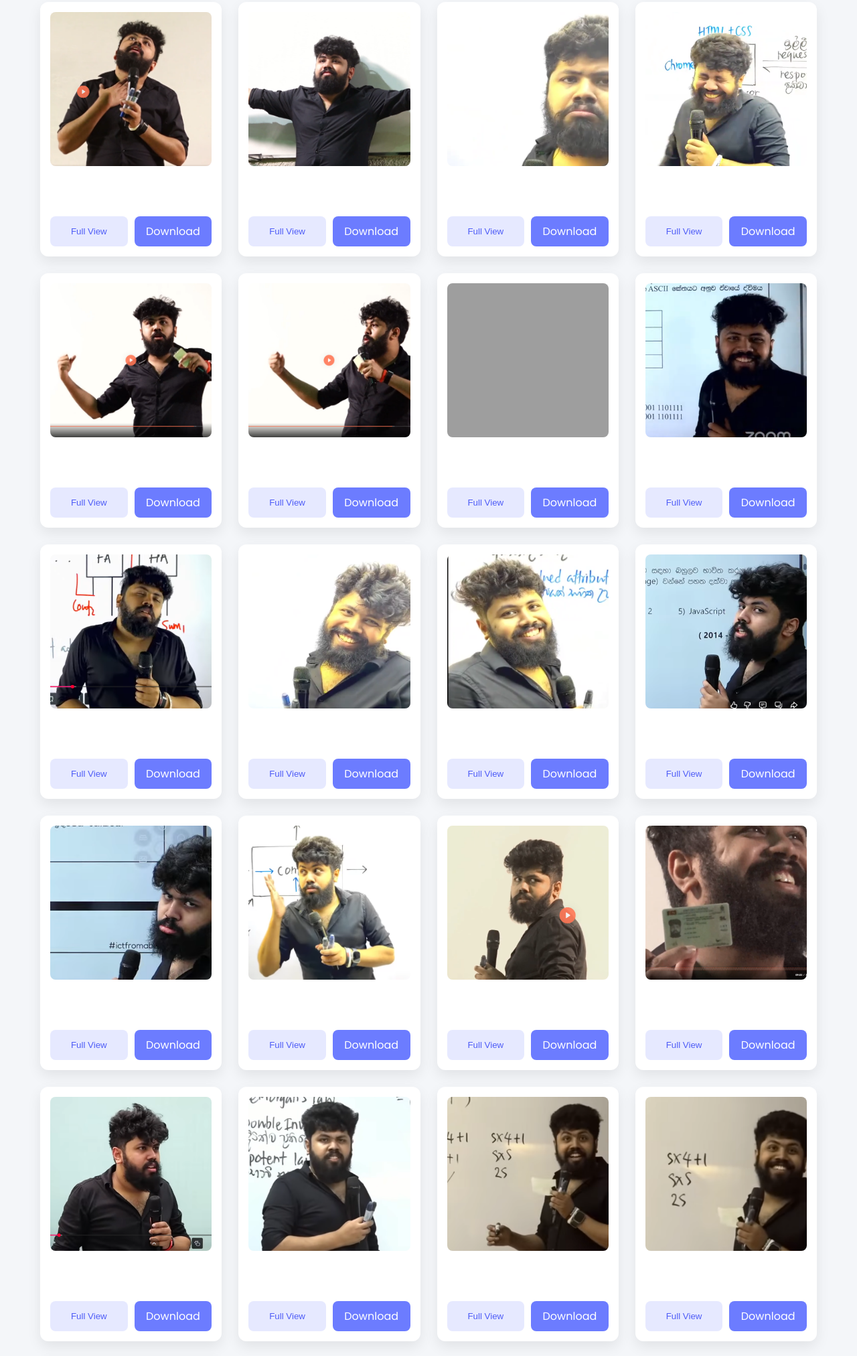
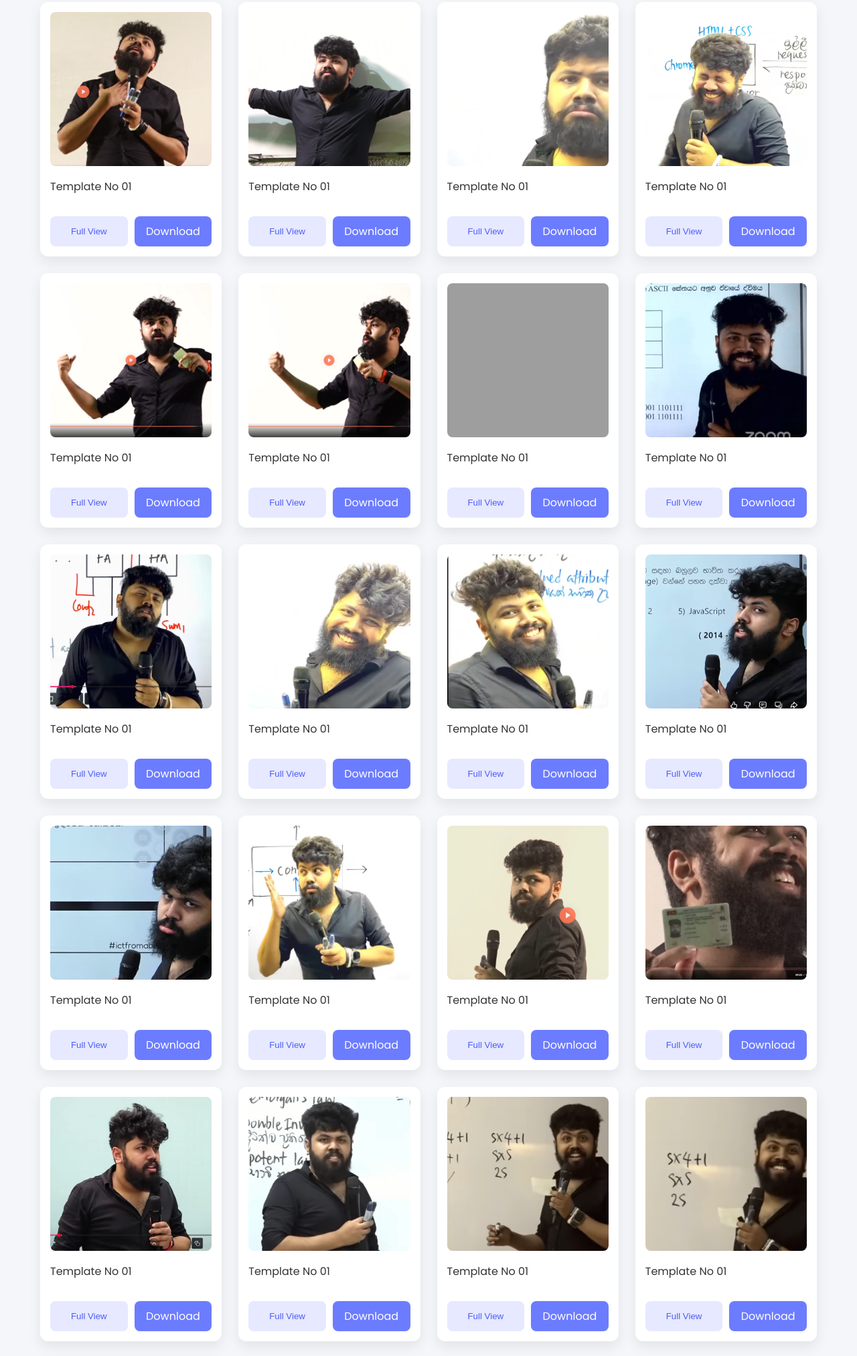
Before and after one commit to nadeejabandara/templatesfromabc, a plain HTML site: page index.html in a window 1280 px wide. Shown: the part 517-2542 px from the top of the page at 67% size. Drawn offline with Linux system fonts and the light colour scheme; grey boxes are pictures that could not be loaded.

Commit message:
Update index.html

```diff
--- a/index.html
+++ b/index.html
@@ -31,6 +31,7 @@
   <!-- CARD 2 -->
   <div class="card">
     <img src="Screenshot 2025-06-28 063648.png" onclick="openModal(this.src)">
+    <div class="template-number">Template No 01</div>
     <div class="btn-group">
       <button class="view-btn" onclick="openModal('Screenshot 2025-06-28 063648.png')">Full View</button>
       <a href="Screenshot 2025-06-28 063648.png" download class="download-btn">Download</a>
@@ -40,6 +41,7 @@
   <!-- CARD 3 -->
   <div class="card">
     <img src="Screenshot 2025-08-31 000405.png" onclick="openModal(this.src)">
+    <div class="template-number">Template No 01</div>
     <div class="btn-group">
       <button class="view-btn" onclick="openModal('Screenshot 2025-08-31 000405.png')">Full View</button>
       <a href="Screenshot 2025-08-31 000405.png" download class="download-btn">Download</a>
@@ -49,6 +51,7 @@
   <!-- CARD 4 -->
   <div class="card">
     <img src="Screenshot 2025-09-14 215833.png" onclick="openModal(this.src)">
+    <div class="template-number">Template No 01</div>
     <div class="btn-group">
       <button class="view-btn" onclick="openModal('Screenshot 2025-09-14 215833.png')">Full View</button>
       <a href="Screenshot 2025-09-14 215833.png" download class="download-btn">Download</a>
@@ -58,6 +61,7 @@
   <!-- CARD 5 -->
   <div class="card">
     <img src="Screenshot 2025-09-14 215842.png" onclick="openModal(this.src)">
+    <div class="template-number">Template No 01</div>
     <div class="btn-group">
       <button class="view-btn" onclick="openModal('Screenshot 2025-09-14 215842.png')">Full View</button>
       <a href="Screenshot 2025-09-14 215842.png" download class="download-btn">Download</a>
@@ -67,6 +71,7 @@
   <!-- CARD 6 -->
   <div class="card">
     <img src="Screenshot 2025-09-16 052926.png" onclick="openModal(this.src)">
+    <div class="template-number">Template No 01</div>
     <div class="btn-group">
       <button class="view-btn" onclick="openModal('Screenshot 2025-09-16 052926.png')">Full View</button>
       <a href="Screenshot 2025-09-16 052926.png" download class="download-btn">Download</a>
@@ -76,6 +81,7 @@
   <!-- CARD 7 -->
   <div class="card">
     <img src="Screenshot 2025-09-18 123640.png" onclick="openModal(this.src)">
+    <div class="template-number">Template No 01</div>
     <div class="btn-group">
       <button class="view-btn" onclick="openModal('Screenshot 2025-09-18 123640.png')">Full View</button>
       <a href="Screenshot 2025-09-18 123640.png" download class="download-btn">Download</a>
@@ -85,6 +91,7 @@
   <!-- CARD 8 -->
   <div class="card">
     <img src="Screenshot 2025-09-19 063130.png" onclick="openModal(this.src)">
+    <div class="template-number">Template No 01</div>
     <div class="btn-group">
       <button class="view-btn" onclick="openModal('Screenshot 2025-09-19 063130.png')">Full View</button>
       <a href="Screenshot 2025-09-19 063130.png" download class="download-btn">Download</a>
@@ -94,6 +101,7 @@
   <!-- CARD 9 -->
   <div class="card">
     <img src="Screenshot 2025-09-21 160807.png" onclick="openModal(this.src)">
+    <div class="template-number">Template No 01</div>
     <div class="btn-group">
       <button class="view-btn" onclick="openModal('Screenshot 2025-09-21 160807.png')">Full View</button>
       <a href="Screenshot 2025-09-21 160807.png" download class="download-btn">Download</a>
@@ -103,6 +111,7 @@
   <!-- CARD 10 -->
   <div class="card">
     <img src="Screenshot 2025-09-21 160854.png" onclick="openModal(this.src)">
+    <div class="template-number">Template No 01</div>
     <div class="btn-group">
       <button class="view-btn" onclick="openModal('Screenshot 2025-09-21 160854.png')">Full View</button>
       <a href="Screenshot 2025-09-21 160854.png" download class="download-btn">Download</a>
@@ -112,6 +121,7 @@
   <!-- CARD 11 -->
   <div class="card">
     <img src="Screenshot 2025-10-02 014557.png" onclick="openModal(this.src)">
+    <div class="template-number">Template No 01</div>
     <div class="btn-group">
       <button class="view-btn" onclick="openModal('Screenshot 2025-10-02 014557.png')">Full View</button>
       <a href="Screenshot 2025-10-02 014557.png" download class="download-btn">Download</a>
@@ -121,6 +131,7 @@
   <!-- CARD 12 -->
   <div class="card">
     <img src="Screenshot 2025-10-06 034532.png" onclick="openModal(this.src)">
+    <div class="template-number">Template No 01</div>
     <div class="btn-group">
       <button class="view-btn" onclick="openModal('Screenshot 2025-10-06 034532.png')">Full View</button>
       <a href="Screenshot 2025-10-06 034532.png" download class="download-btn">Download</a>
@@ -130,6 +141,7 @@
   <!-- CARD 13 -->
   <div class="card">
     <img src="Screenshot 2025-10-07 044134.png" onclick="openModal(this.src)">
+    <div class="template-number">Template No 01</div>
     <div class="btn-group">
       <button class="view-btn" onclick="openModal('Screenshot 2025-10-07 044134.png')">Full View</button>
       <a href="Screenshot 2025-10-07 044134.png" download class="download-btn">Download</a>
@@ -139,6 +151,7 @@
   <!-- CARD 14 -->
   <div class="card">
     <img src="Screenshot 2025-10-28 131058.png" onclick="openModal(this.src)">
+    <div class="template-number">Template No 01</div>
     <div class="btn-group">
       <button class="view-btn" onclick="openModal('Screenshot 2025-10-28 131058.png')">Full View</button>
       <a href="Screenshot 2025-10-28 131058.png" download class="download-btn">Download</a>
@@ -148,6 +161,7 @@
   <!-- CARD 15 -->
   <div class="card">
     <img src="Screenshot 2025-10-29 142242.png" onclick="openModal(this.src)">
+    <div class="template-number">Template No 01</div>
     <div class="btn-group">
       <button class="view-btn" onclick="openModal('Screenshot 2025-10-29 142242.png')">Full View</button>
       <a href="Screenshot 2025-10-29 142242.png" download class="download-btn">Download</a>
@@ -157,6 +171,7 @@
   <!-- CARD 16 -->
   <div class="card">
     <img src="Screenshot 2025-11-03 175054.png" onclick="openModal(this.src)">
+    <div class="template-number">Template No 01</div>
     <div class="btn-group">
       <button class="view-btn" onclick="openModal('Screenshot 2025-11-03 175054.png')">Full View</button>
       <a href="Screenshot 2025-11-03 175054.png" download class="download-btn">Download</a>
@@ -166,6 +181,7 @@
   <!-- CARD 17 -->
   <div class="card">
     <img src="Screenshot 2025-11-03 202905.png" onclick="openModal(this.src)">
+    <div class="template-number">Template No 01</div>
     <div class="btn-group">
       <button class="view-btn" onclick="openModal('Screenshot 2025-11-03 202905.png')">Full View</button>
       <a href="Screenshot 2025-11-03 202905.png" download class="download-btn">Download</a>
@@ -175,6 +191,7 @@
   <!-- CARD 18 -->
   <div class="card">
     <img src="Screenshot 2025-11-04 195827.png" onclick="openModal(this.src)">
+    <div class="template-number">Template No 01</div>
     <div class="btn-group">
       <button class="view-btn" onclick="openModal('Screenshot 2025-11-04 195827.png')">Full View</button>
       <a href="Screenshot 2025-11-04 195827.png" download class="download-btn">Download</a>
@@ -184,6 +201,7 @@
   <!-- CARD 19 -->
   <div class="card">
     <img src="Screenshot 2025-11-10 001758.png" onclick="openModal(this.src)">
+    <div class="template-number">Template No 01</div>
     <div class="btn-group">
       <button class="view-btn" onclick="openModal('Screenshot 2025-11-10 001758.png')">Full View</button>
       <a href="Screenshot 2025-11-10 001758.png" download class="download-btn">Download</a>
@@ -193,6 +211,7 @@
   <!-- CARD 20 -->
   <div class="card">
     <img src="Screenshot 2025-11-12 022933.png" onclick="openModal(this.src)">
+    <div class="template-number">Template No 01</div>
     <div class="btn-group">
       <button class="view-btn" onclick="openModal('Screenshot 2025-11-12 022933.png')">Full View</button>
       <a href="Screenshot 2025-11-12 022933.png" download class="download-btn">Download</a>
@@ -202,6 +221,7 @@
   <!-- CARD 21 -->
   <div class="card">
     <img src="Screenshot 2025-11-22 044724.png" onclick="openModal(this.src)">
+    <div class="template-number">Template No 01</div>
     <div class="btn-group">
       <button class="view-btn" onclick="openModal('Screenshot 2025-11-22 044724.png')">Full View</button>
       <a href="Screenshot 2025-11-22 044724.png" download class="download-btn">Download</a>
@@ -211,6 +231,7 @@
   <!-- CARD 22 -->
   <div class="card">
     <img src="Screenshot 2025-12-13 092155.png" onclick="openModal(this.src)">
+    <div class="template-number">Template No 01</div>
     <div class="btn-group">
       <button class="view-btn" onclick="openModal('Screenshot 2025-12-13 092155.png')">Full View</button>
       <a href="Screenshot 2025-12-13 092155.png" download class="download-btn">Download</a>
@@ -220,6 +241,7 @@
   <!-- CARD 23 -->
   <div class="card">
     <img src="Screenshot 2025-12-13 104515.png" onclick="openModal(this.src)">
+    <div class="template-number">Template No 01</div>
     <div class="btn-group">
       <button class="view-btn" onclick="openModal('Screenshot 2025-12-13 104515.png')">Full View</button>
       <a href="Screenshot 2025-12-13 104515.png" download class="download-btn">Download</a>
@@ -229,6 +251,7 @@
   <!-- CARD 24 -->
   <div class="card">
     <img src="Screenshot 2025-12-13 104527.png" onclick="openModal(this.src)">
+    <div class="template-number">Template No 01</div>
     <div class="btn-group">
       <button class="view-btn" onclick="openModal('Screenshot 2025-12-13 104527.png')">Full View</button>
       <a href="Screenshot 2025-12-13 104527.png" download class="download-btn">Download</a>
@@ -238,6 +261,7 @@
   <!-- CARD 25 -->
   <div class="card">
     <img src="Screenshot 2025-12-13 105223.png" onclick="openModal(this.src)">
+    <div class="template-number">Template No 01</div>
     <div class="btn-group">
       <button class="view-btn" onclick="openModal('Screenshot 2025-12-13 105223.png')">Full View</button>
       <a href="Screenshot 2025-12-13 105223.png" download class="download-btn">Download</a>
```
